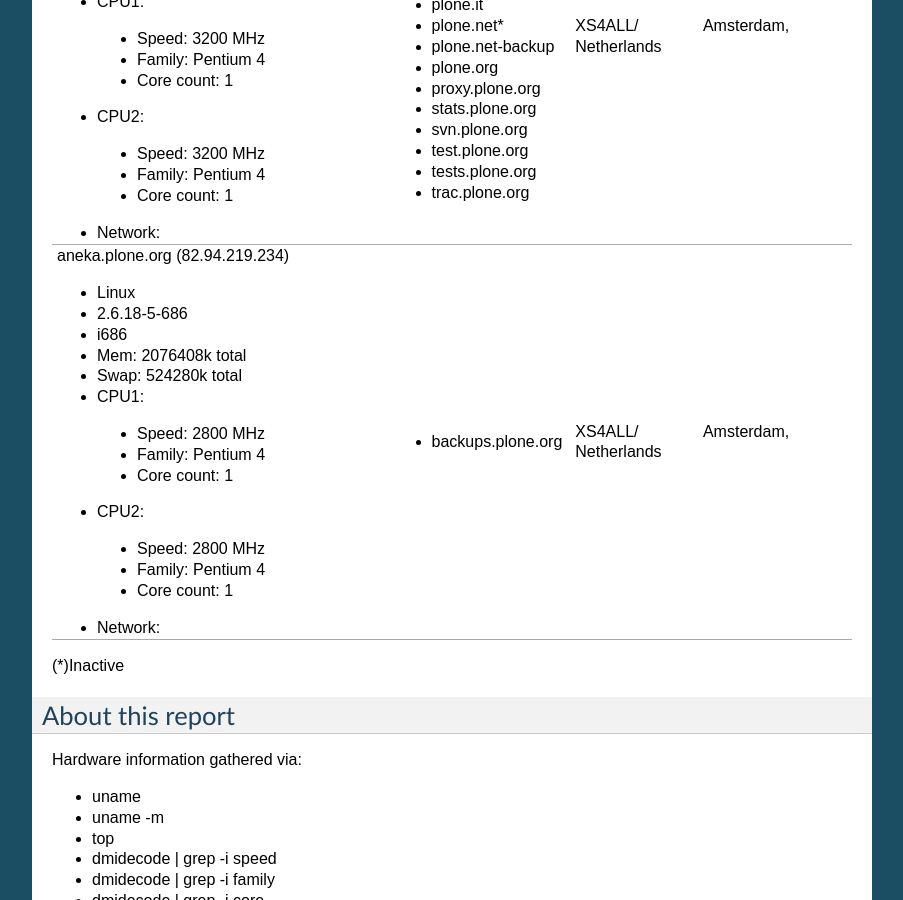
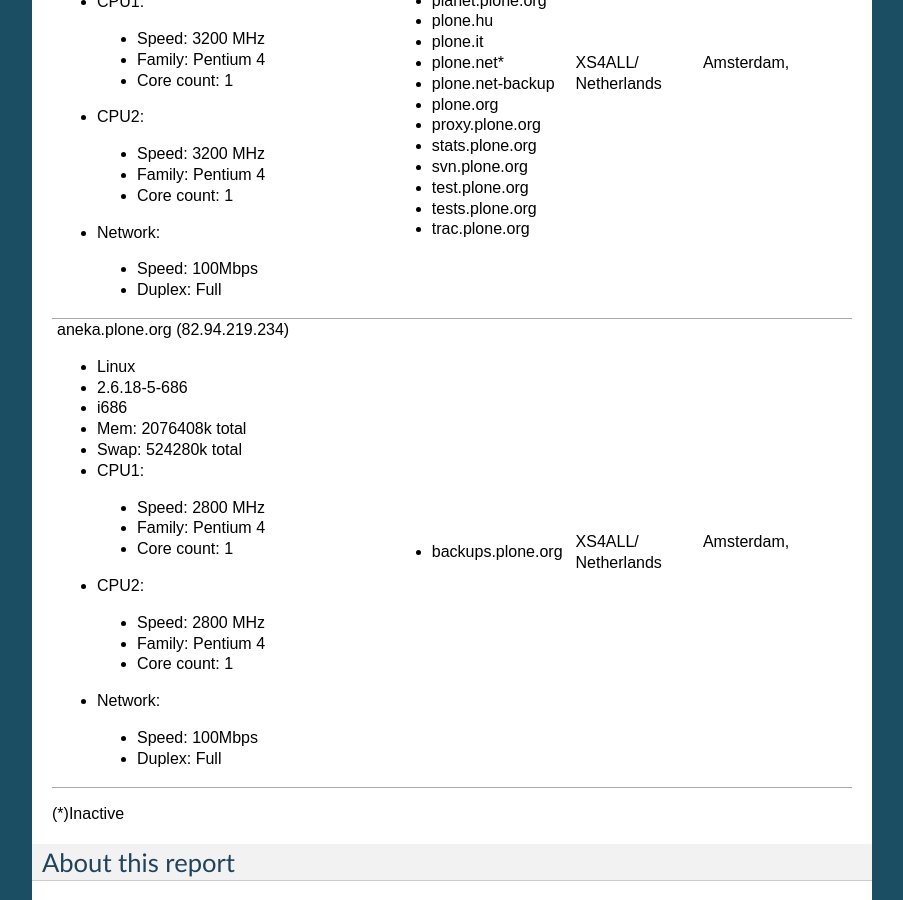
Before and after one commit to plone/ploneorg.admin, a Sphinx documentation site: the page built from sysadmin/documentation/systems.rst, in a window 1280 px wide and 900 px high, scrolled down 1465 px. Shown: the whole window, without its empty margins (198-1101 px from the left). Built offline with Sphinx 7.4.7, drawn with Linux system fonts in a browser that asks for light colours.

Commit message:
Add XS4ALL network info
svn path=/sysadmin/trunk/; revision=35789

```diff
--- a/sysadmin/documentation/systems.rst
+++ b/sysadmin/documentation/systems.rst
@@ -98,6 +98,9 @@
 |                           |                      |               |           |
 | - Network:                |                      |               |           |
 |                           |                      |               |           |
+|  - Speed: 100Mbps         |                      |               |           |
+|  - Duplex: Full           |                      |               |           |
+|                           |                      |               |           |
 +---------------------------+----------------------+---------------+-----------+
 | aneka.plone.org           | - backups.plone.org  | XS4ALL/       |           |
 | (82.94.219.234)           |                      | Amsterdam,    |           |
@@ -121,6 +124,9 @@
 |                           |                      |               |           |
 | - Network:                |                      |               |           |
 |                           |                      |               |           |
+|  - Speed: 100Mbps         |                      |               |           |
+|  - Duplex: Full           |                      |               |           |
+|                           |                      |               |           |
 +---------------------------+----------------------+---------------+-----------+
 
 (*)Inactive
```
